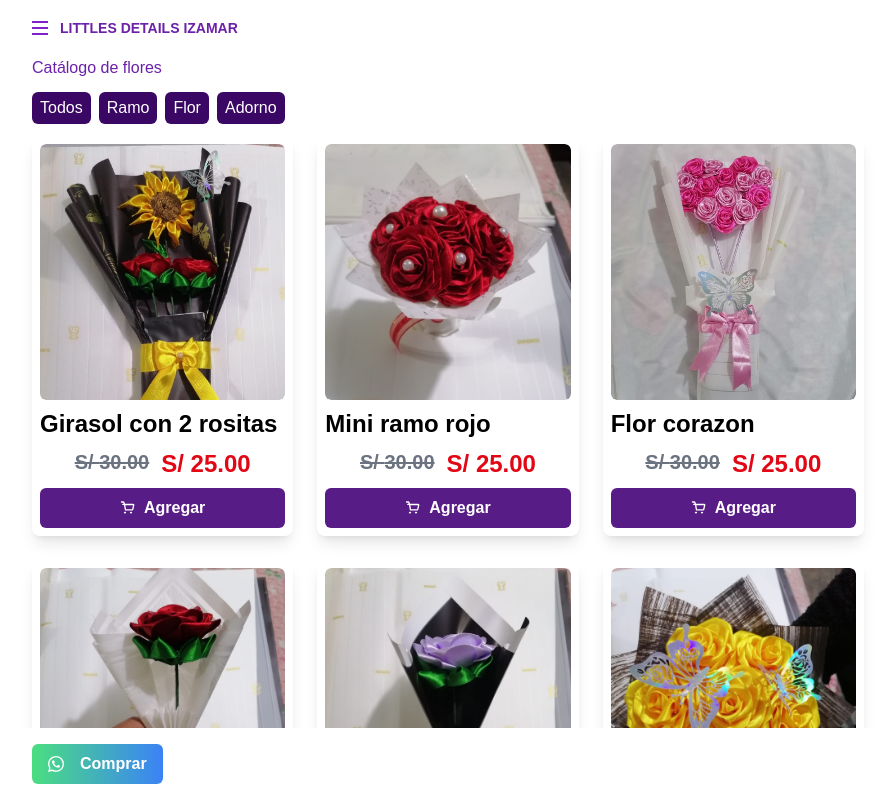
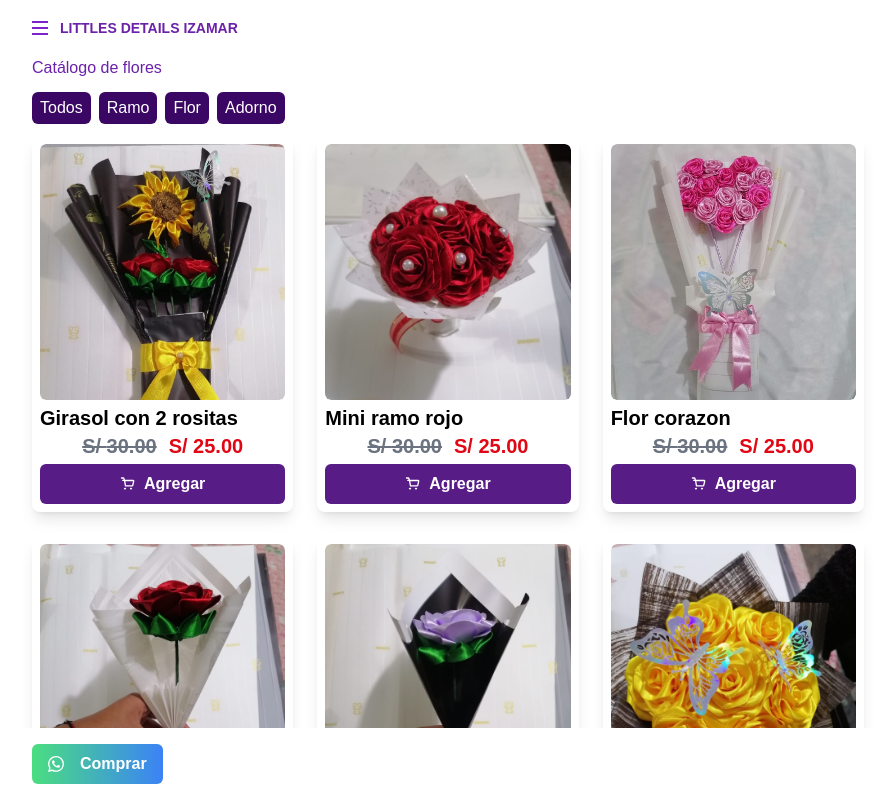
Before and after one commit to Edgarmejiav/DETAILS-IZAMAR, a Next.js app: page / in a window 1280 px wide. Shown: the top 798 px of the page, without its empty margins (192-1079 px from the left). Built offline with nearby package versions, Linux system fonts and the light colour scheme.

Commit message:
✨ style

```diff
--- a/app/components/ProductList.tsx
+++ b/app/components/ProductList.tsx
@@ -23,7 +23,7 @@
                     className="  p-2 rounded-lg shadow-lg
                   transition-all duration-300"
                 >
-                    <div className="relative h-36 sm:h-64 mb-2 overflow-hidden rounded-md">
+                    <div className="relative h-36 sm:h-64 mb-1 overflow-hidden rounded-md">
                         <Image
                             src={`/imgs/${flower.name}.jpeg`}
                             alt={flower.name}
@@ -34,12 +34,12 @@
                         />
                     </div>
                     <h2 className=" text-sm
-                     sm:text-2xl font-bold text-black mb-2 truncate">{flower.name}</h2>
-                    <div className=" mb-2 flex justify-center gap-3 flex-row ">
+                     sm:text-xl font-bold text-black  truncate">{flower.name}</h2>
+                    <div className=" mb-1 flex justify-center items-center gap-3 flex-row ">
                         <div className="text-xs sm:text-xl font-bold text-gray-500  line-through">
                             S/ {(flower.price + 5).toFixed(2)}
                         </div>
-                        <div className=" text-sm sm:text-2xl font-bold text-[#E10714] ">
+                        <div className=" text-sm sm:text-xl font-bold text-[#E10714] ">
                             S/ {flower.price.toFixed(2)}
                         </div>
                     </div>
```
